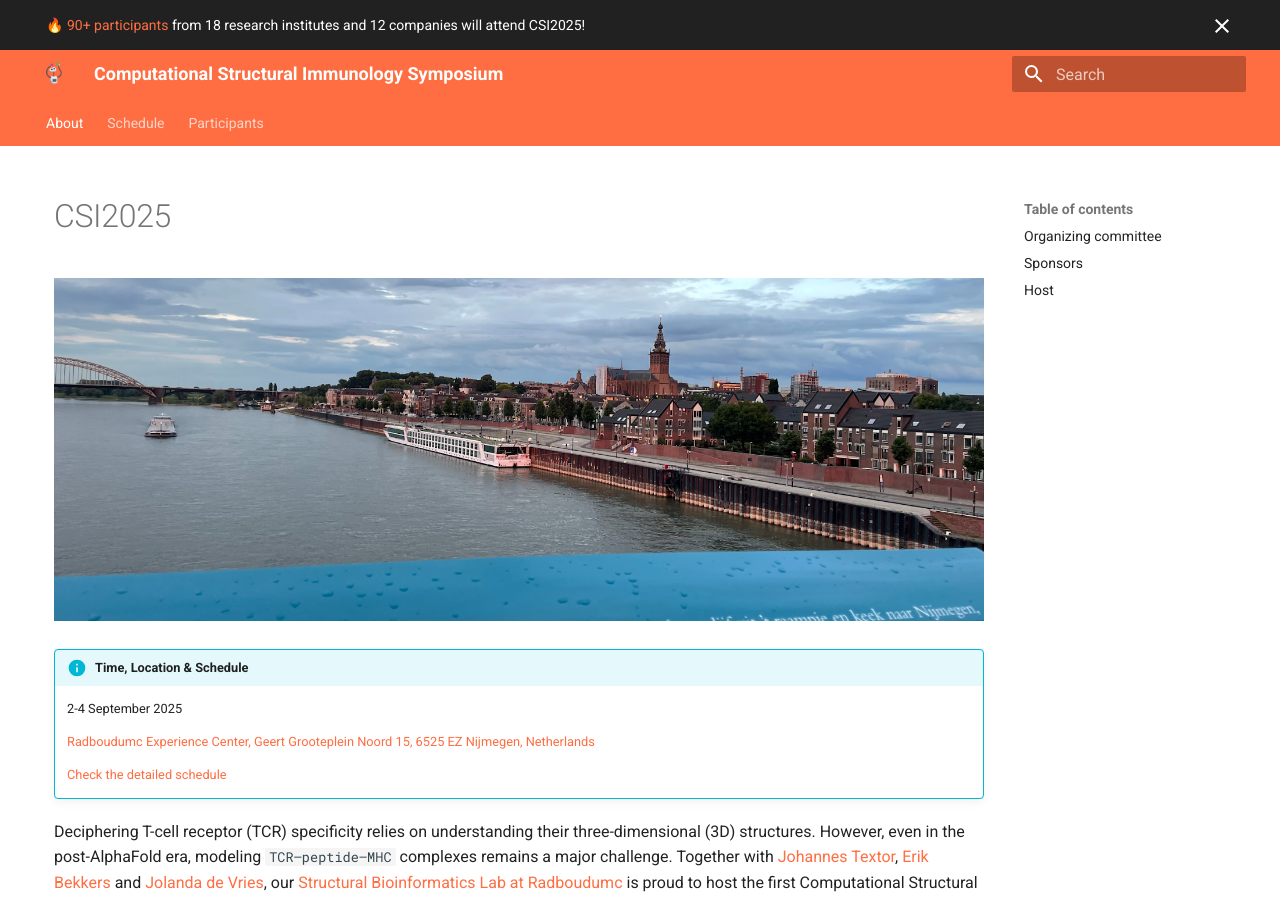
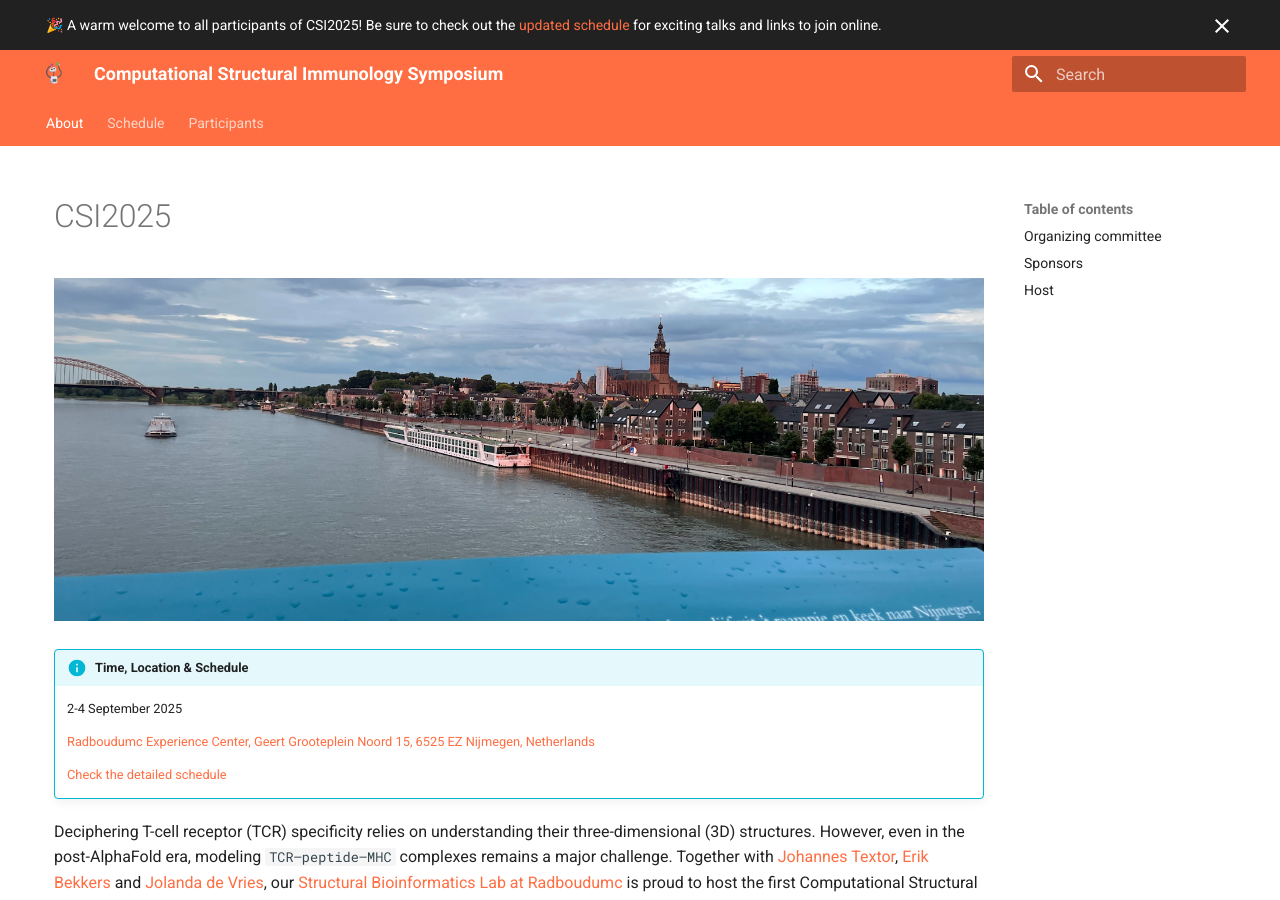
Before and after one commit to X-lab-3D/csi, an MkDocs documentation site: the page built from docs/index.md, in a window 1280 px wide and 900 px high. Built offline with MkDocs 1.6.1 and Material for MkDocs 9.7.7, drawn with Linux system fonts in a browser that asks for light colours; the version menu is left out.

Commit message:
update news banner

```diff
--- a/overrides/main.html
+++ b/overrides/main.html
@@ -2,6 +2,6 @@
 
 {% block announce %}
   <div class="announcement">
-    <p>🔥 <a href="https://x-lab-3d.github.io/csi/2025/participants/#participants">90+ participants</a> from 18 research institutes and 12 companies will attend CSI2025! </p>
+    <p>🎉 A warm welcome to all participants of CSI2025! Be sure to check out the <a href="https://x-lab-3d.github.io/csi/2025/schedule/">updated schedule</a> for exciting talks and links to join online.</p>
   </div>
 {% endblock %}
```
